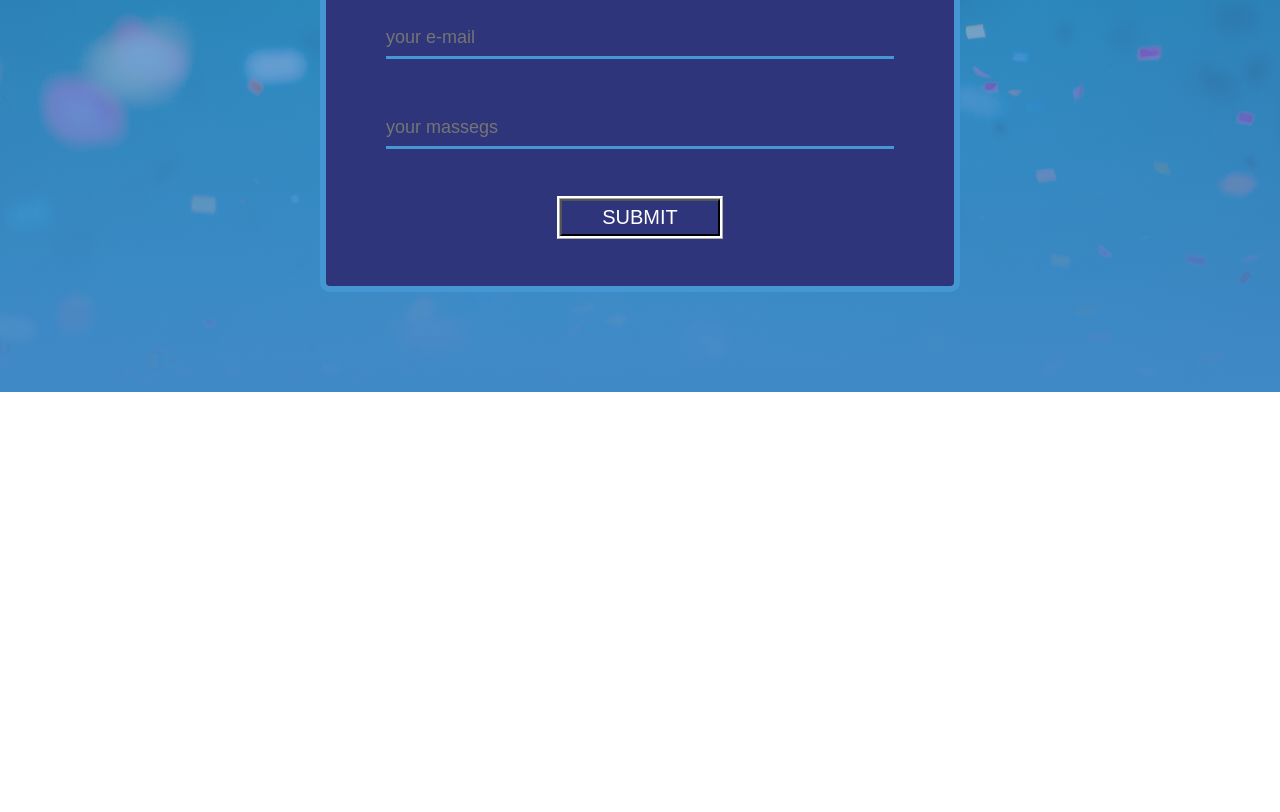
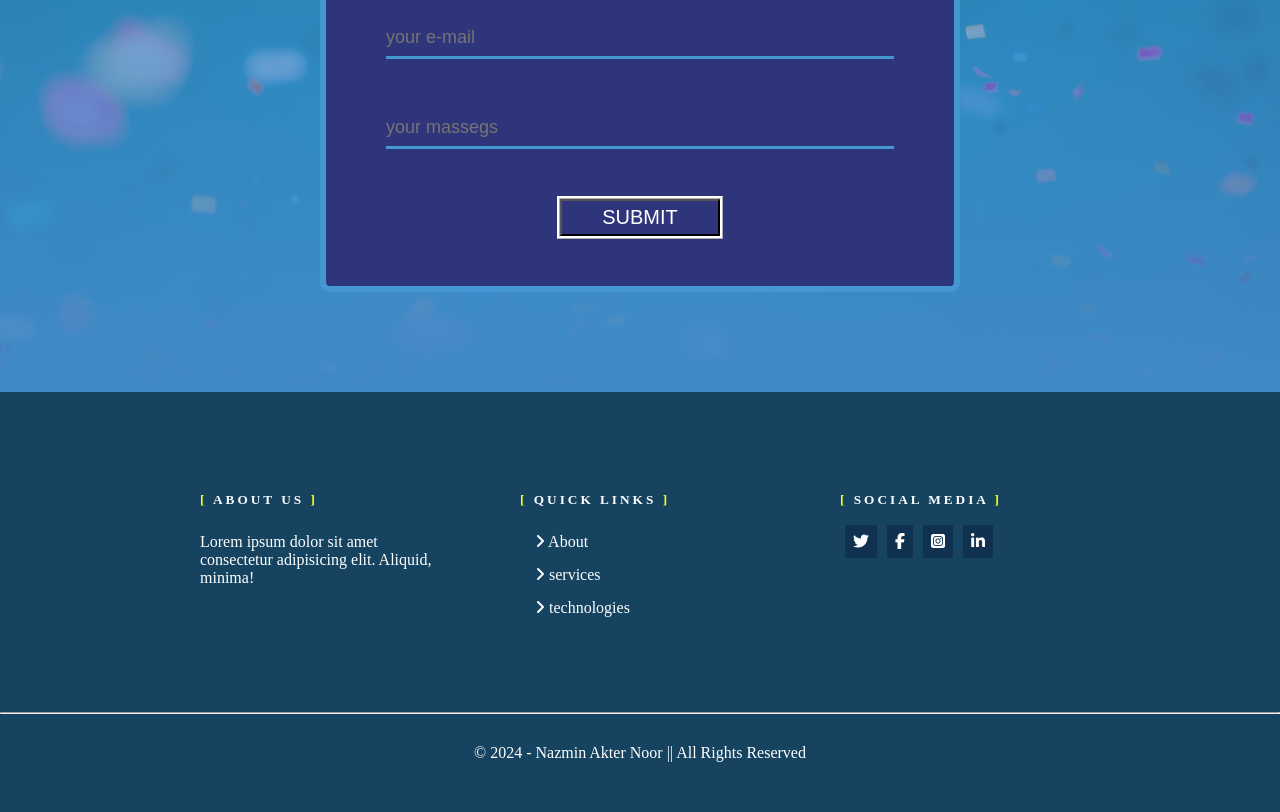
Before and after one commit to NazminNoor/Responsive-website-html-css, a plain HTML site: page index.html in a window 1280 px wide. Shown: the part 4384-5196 px from the top of the page. Before the commit the page ends 4776 px from the top, so only its background shows below. Drawn offline with Linux system fonts and the light colour scheme; a web font is replaced by a local one.

Commit message:
finish commit

```diff
--- a/index.html
+++ b/index.html
@@ -4,6 +4,16 @@
     <meta charset="UTF-8">
     <meta name="viewport" content="width=device-width, initial-scale=1.0">
     <title>Responsive-website-html-css</title>
+
+    <!-- favicon use  -->
+    <link rel="apple-touch-icon" sizes="180x180" href="images/favicon/android-chrome-192x192.png">
+    <link rel="icon" type="image/png" sizes="32x32" href="images/favicon/android-chrome-512x512.png">
+    <link rel="icon" type="image/png" sizes="16x16" href="images/favicon/apple-touch-icon.png">
+    <link rel="manifest" href="images/favicon/favicon-16x16.png">
+    <link rel="mask-icon" href="images/favicon/favicon-32x32.png" color="#5bbad5">
+    <meta name="msapplication-TileColor" content="#da532c">
+    <meta name="theme-color" content="#ffffff">
+
 <!-- font awsome link here -->
 <script src="https://kit.fontawesome.com/9d537a8cd3.js" crossorigin="anonymous"></script>
     <!-- css link here -->
@@ -191,5 +201,36 @@
 </section>
 
     </main>
+<!-- footer code start   -->
+
+<footer >
+    <div id="footer-parent">
+        <div class="single-footer">
+            <h5> <span> [</span> ABOUT US <span>]</span> </h5>
+            <P>Lorem ipsum dolor sit amet consectetur adipisicing elit. Aliquid, minima!</P>
+        </div>
+
+        <div class="single-footer singel-footer-2">
+            <h5> <span> [</span> QUICK LINKS <span>]</span> </h5>
+            <P>  <a href="#"> <i class="fas fa-angle-right"></i> About</a></P>
+            <P>  <a href="#"> <i class="fas fa-angle-right"></i> services </a> </P>
+            <P>  <a href="#"> <i class="fas fa-angle-right"></i> technologies </a> </P>
+        </div>
+
+        <div class="single-footer single-footer-3">
+            <h5>  <span> [</span> SOCIAL MEDIA <span>]</span> </h5>
+            <ul>
+                <li> <a href="#"><i class="fab fa-twitter"></i> </a> </li>
+                <li> <a href="#"><i class="fab fa-facebook-f"></i> </a> </li>
+                <li> <a href="#"> <i class="fab fa-instagram-square"></i> </a> </li>
+                <li> <a href="#"><i class="fab fa-linkedin-in"></i> </a> </li>
+            </ul>
+        </div>
+    </div>
+    <hr style="margin: 80px 0 30px 0;">
+    <p style="text-align: center; color: white;">&copy; 2024 - Nazmin Akter Noor || All Rights Reserved</p>
+
+</footer>
+
 </body>
 </html>
--- a/style.css
+++ b/style.css
@@ -218,6 +218,7 @@ color: white;
 
 .more-aboute-villa ul{
     margin: 20px 0;
+    list-style-position: inside;
 }
 .more-aboute-villa a{
     text-decoration: none;
@@ -367,13 +368,55 @@ font-weight: bold;
     background-color:#16213E ;
 }
 
+/* footer part code start  */
+
+footer{
+    background-color: #154360;
+    padding: 100px 0 50px 0;
+}
 
 
+#footer-parent{
+    display: flex;
+    margin-left: 200px;
+    margin-right: 200px;
+    color: white;
+    gap: 80px;
+}
+.single-footer{
+    width: 100%;
 
+}
 
+.single-footer h5{
+    margin-bottom: 25px;
+    letter-spacing: 3px;
+}
+.singel-footer-2 p{
+    margin: 15px;
 
+}
+.singel-footer-2 a{
+    text-decoration: none;
+    color: white;
+}
+.single-footer-3 ul{
+    display: flex;
+}
+.single-footer-3 ul li{
+list-style-type:none ;
+}
+.single-footer-3 ul li a{
+    text-decoration: none;
+    color: white;
+    margin:0 5px ;
+    background-color: #0a173863;
+    padding: 8px;
+}
 
-
+.single-footer h5 span{
+    color: yellow;
+}
 
 
 
@@ -443,7 +486,21 @@ form{
 
 }
 
+ /* footer section start  */
+ #footer-parent{
+    display: block;
+    margin-left: 30px;
+    margin-right: 30px;
+ }
 
+ .single-footer{
+    text-align: center;
+ }
+
+ .single-footer-3 ul{
+    display: flex;
+    justify-content: center;
+ }
 
 }
 
@@ -507,4 +564,11 @@ form{
 
 }
 
+/* footer section code strat  */
+
+#footer-parent{
+   margin-left: 70px;
+   margin-right: 70px;
 }
+
+}
```
Also changed, not shown: images/favicon/browserconfig.xml (added, +9 -0 lines), images/favicon/android-chrome-192x192.png (added), images/favicon/android-chrome-512x512.png (added), images/favicon/apple-touch-icon.png (added), images/favicon/favicon-16x16.png (added), images/favicon/favicon-32x32.png (added), images/favicon/favicon.ico (added), images/favicon/mstile-150x150.png (added), images/favicon/safari-pinned-tab.svg (added), images/favicon/site.webmanifest (added).
